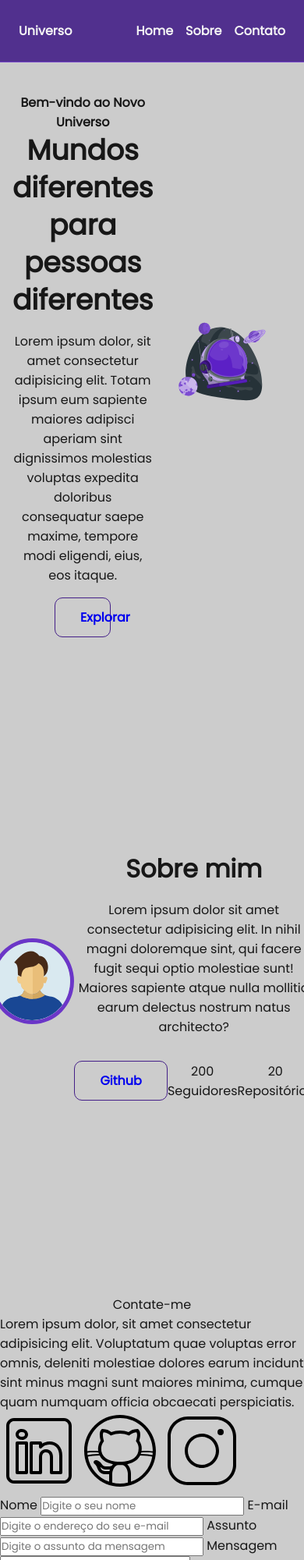
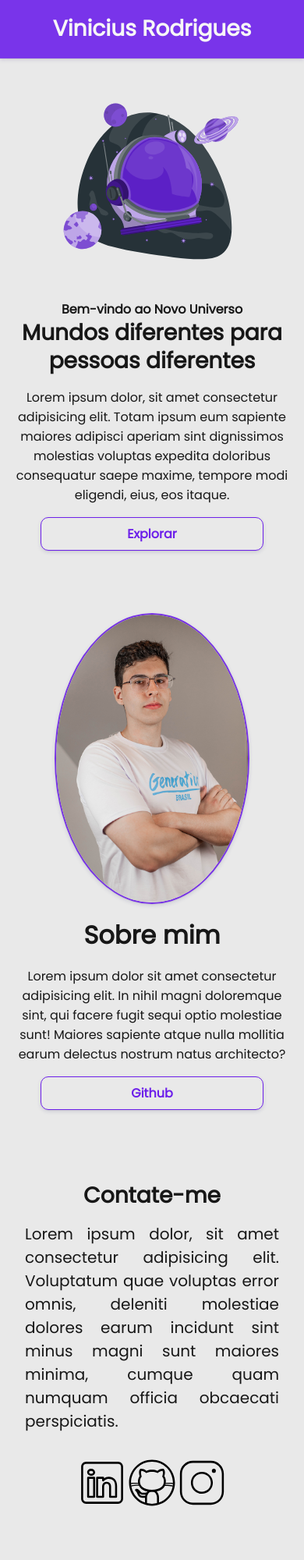
Before and after one commit to Vinicius-Rodriguess/portfolio, a plain HTML site: page index.html in a window 390 px wide. Shown: the top 2000 px of the page at 78% size. Drawn offline with Linux system fonts and the light colour scheme.

Commit message:
:sparkles: Adicionado Responsividade

```diff
--- a/assets/css/styles.css
+++ b/assets/css/styles.css
@@ -1,21 +1,21 @@
 * {
   margin: 0;
   padding: 0;
-    box-sizing:border-box;
+  box-sizing: border-box;
   text-decoration: none;
   outline: none;
   font-weight: 400;
-    font-family: 'Poppins', sans-serif;
+  font-family: "Poppins", sans-serif;
 }
 
 :root {
-    --purple-200: #9a7bd1;
-    --purple-500: #6b36c8;
-    --purple-800: #441f88;
-    --gray-200: #cccccc;
+  --blue-200: #813eeb;
+  --blue-500: #7631e5;
+  --blue-800: #6d20ea;
+  --gray-200: #e9e9e9;
   --gray-400: #505861;
   --black-800: #171717;
-    --white: #F9F9F9;
+  --white: #f9f9f9;
 }
 
 html {
@@ -37,17 +37,21 @@ a {
 }
 
 .botao {
+  padding: 0.5rem 2rem;
+  border: 1px solid var(--blue-800);
+  border-radius: 10px;
+  font-size: 1rem;
+  font-weight: 700;
   text-align: center;
-    padding: 12px 32px;
+  color: var(--blue-800);
   background: none;
-    border: 1px solid var(--purple-800);
-    border-radius: 10px;
-    font-weight: 700;
+  box-shadow: rgba(50, 50, 105, 0.15) 0px 2px 5px 0px, rgba(0, 0, 0, 0.05) 0px 1px 1px 0px;
+  transition: 0.2s ease all;
+}
 
-    &:hover {
-        background-color: var(--purple-800);
-        color: var(--white)
-    }
+.botao:hover {
+  color: var(--white);
+  background-color: var(--blue-800);
 }
 
 .flex {
@@ -56,36 +60,40 @@ a {
   align-items: center;
 }
 
-.menu_container{
-    height: 80px;
+/* Estilização - Seção Header */
+
+.menu_container {
   position: sticky;
   top: 0;
   width: 100%;
-    background-color: var(--purple-800);
-    border-bottom: 1px solid var(--purple-500);
+  height: 5rem;
+  border-bottom: 1px solid var(--blue-500);
+  box-shadow: rgba(50, 50, 105, 0.15) 0px 2px 5px 0px, rgba(0, 0, 0, 0.05) 0px 1px 1px 0px;
+  background-color: var(--blue-800);
   filter: opacity(0.9);
 }
 
 .menu_container a {
+  font-weight: 700;
   color: var(--white);
-    font-weight: 700;
-
-    &:hover {
-        color: var(--purple-200);
-    }
+  transition: 0.2s ease all;
 }
 
-.menu_content{
-    max-width: 1120px;
-    padding: 0 24px;
-    width: 100%;
+.menu_container a:hover {
+  color: var(--gray-200);
+}
+
+.menu_content {
   display: flex;
   justify-content: space-between;
+  width: 100%;
+  max-width: 1120px;
+  padding: 0 1.5rem;
 }
 
 .menu_list {
+  text-align: center;
   list-style: none;
-    text-align: center;
 }
 
 .menu_list li {
@@ -93,31 +101,31 @@ a {
 }
 
 #menu_content_sucess {
+  width: 100%;
   max-width: 1120px;
-    padding: 0 24px;
-    width: 100%;
-    display: flex;
-    justify-content: center;
+  padding: 0 1.5rem;
 }
 
+/* Estilização da Seção Home */
+
 .home_container {
+  height: calc(100vh - 6.25rem);
   max-width: 1120px;
-    margin: 16px auto;
+  margin: 1rem auto;
   padding: 0 1rem;
-    height: calc(100vh - 100px);
 }
 
 .home_container p,
 h1,
-h4{
+h4 {
+  font-size: 1rem;
   text-align: center;
-    font-size: 1rem;
 }
 
 .home_container h1 {
   font-size: 2.25rem;
+  font-weight: 700;
   line-height: 3rem;
-    font-weight: 700;
 }
 
 .home_container h4 {
@@ -133,19 +141,21 @@ h4{
 }
 
 .home_content {
+  flex-direction: column;
   width: 50vw;
-    flex-direction: column;
 }
 
 .home_content img {
   width: 75%;
 }
 
+/* Estilização da Seção Home - Página Sucess */
+
 .home_container_sucess {
+  height: calc(100vh - 12.5rem);
   max-width: 1120px;
-    margin: 16px auto;
+  margin: 1rem auto;
   padding: 0 1rem;
-    height: calc(100vh - 200px);
 }
 
 #home_sucess {
@@ -163,6 +173,8 @@ h4{
   padding: 1rem;
 }
 
+/* Estilização da Seção Sobre */
+
 .sobre_container {
   max-width: 1120px;
   margin: -1.25rem auto;
@@ -171,21 +183,24 @@ h4{
 }
 
 .sobre_container img {
-    width: 30%;
-    border: 5px solid var(--purple-500);
+  width: 70%;
+  margin: 1rem;
+  box-shadow: rgba(50, 50, 105, 0.15) 0px 2px 5px 0px, rgba(0, 0, 0, 0.05) 0px 1px 1px 0px;
+  height: 50%;
+  border: 2px solid var(--blue-500);
   border-radius: 50%;
 }
 
 .sobre_container h2 {
   font-size: 2rem;
+  font-weight: bold;
   line-height: 3rem;
   text-align: center;
-    font-weight: bold;
 }
 
 .sobre_container p {
+  margin: 1rem 0;
   text-align: center;
-    margin: 1rem 0;
 }
 
 .sobre_github {
@@ -196,12 +211,252 @@ h4{
   margin-left: 2rem;
 }
 
+/* Estilização da Seção Contact */
+
+.contato_container {
+  display: grid;
+  grid-template-columns: 1fr 1fr;
+  justify-content: center;
+  align-items: center;
+  gap: 1.25rem;
+  max-width: 1120px;
+  margin: 4rem auto 2rem;
+  padding: 0 2rem;
+}
+
+.contato_container h4 {
+  margin: 1rem 0;
+  font-size: 2rem;
+  font-weight: 700;
+}
+
+.contato_content {
+  flex-direction: column;
+  margin: 4rem 0 0 0;
+  font-size: 1.25rem;
+}
+
+.contato_content p {
+  display: block;
+  text-align: justify;
+}
+
+/* Estilização da Seção Redes Sociais*/
+
+.social_container {
+  display: flex;
+  justify-content: space-evenly;
+  margin: 2rem 0 0 0;
+}
+
+.social_icon {
+  width: 4.75rem;
+  height: 4.75rem;
+}
+
+.social_icon:hover {
+  filter: brightness(0) saturate(100%) invert(20%) sepia(24%) saturate(4557%)
+    hue-rotate(242deg) brightness(89%) contrast(108%);
+}
+
+/* Estilização da Seção Form*/
+
+form {
+  display: flex;
+  flex-direction: column;
+  margin: 7rem 0 0 0;
+  padding: 1.25rem;
+  border: none;
+}
+
+form label {
+  font-size: 1.25rem;
+  text-align: left;
+}
+
+form input,
+textarea {
+  width: 100%;
+  margin: 0.5rem 0 1rem;
+  padding: 0.5rem;
+  border-radius: 20px;
+  border: none;
+  font-size: 1rem;
+  box-shadow: rgba(50, 50, 105, 0.15) 0px 2px 5px 0px, rgba(0, 0, 0, 0.05) 0px 1px 1px 0px;
+}
+
+textarea {
+  resize: none;
+}
+
+form span {
+  margin-bottom: 0.5rem;
+  margin-left: 0.75rem;
+  font-size: 0.75rem;
+  line-height: 1.25rem;
+  color: red;
+}
+
+/* Estilização da Seção Footer */
+
 footer {
   margin: 0;
-    padding: 32px;
-    color: var(--white);
-    background-color: var(--purple-500);
-    filter: opacity(0.9);
+  padding: 2rem;
   font-weight: bold;
   text-align: center;
+  box-shadow: rgba(50, 50, 105, 0.15) 0px 2px 5px 0px, rgba(0, 0, 0, 0.05) 0px 1px 1px 0px;
+  color: var(--white);
+  background-color: var(--blue-500);
+  filter: opacity(0.9);
 }
+
+/* Modo Responsivo */
+
+/* Smartphone - Telas até 490px */
+
+@media screen and (max-width: 490px) {
+  body {
+    display: flex;
+    flex-direction: column;
+    min-height: 100vh;
+  }
+
+  main {
+    display: flex;
+    flex: 1;
+    flex-direction: column;
+  }
+
+  footer {
+    margin-top: auto;
+  }
+
+  /* Ajustes no Menu*/
+
+  .menu_container {
+    height: auto;
+    padding: 1rem 0;
+  }
+
+  .menu_content {
+    justify-content: center;
+    max-width: 100%;
+    /* padding: 1rem; */
+  }
+
+  #titulo a {
+    font-size: 1.75rem;
+  }
+
+  .menu_list {
+    display: none;
+  }
+
+  /* Ajustes na Seção Home*/
+
+  .home_container {
+    flex-direction: column-reverse;
+    width: 100%;
+    height: auto;
+    margin-top: 2rem;
+  }
+
+  .home_content {
+    width: 100%;
+  }
+
+  .home_content h1 {
+    font-size: 1.75rem;
+    line-height: 2.25rem;
+  }
+
+  .home_content .botao,
+  img {
+    width: 80%;
+  }
+
+  /* .home_content img{
+        width: 80%;
+    } */
+
+  #home_texto {
+    margin-top: 0.5rem;
+  }
+
+  #home_imagem {
+    margin-bottom: 0;
+  }
+
+  /* Ajustes na Seção About*/
+
+  .sobre_container {
+    flex-direction: column;
+    width: 100%;
+    height: auto;
+    margin-top: 3rem;
+  }
+
+  .sobre_container img {
+    width: 70%;
+  }
+
+  .sobre_container h1 {
+    font-size: 1.75rem;
+    line-height: 2.25rem;
+  }
+
+  .sobre_github {
+    flex-direction: column;
+    gap: 0.5rem;
+  }
+
+  .sobre_github p {
+    display: none;
+  }
+
+  .sobre_github .botao {
+    width: 80%;
+  }
+
+  /* Ajustes Contato */
+
+  .contato_container {
+    grid-template-columns: 1fr;
+    width: 100%;
+    height: auto;
+    margin-top: 2rem;
+    padding: 0 1rem;
+  }
+
+  .contato_content {
+    width: 100%;
+  }
+
+  .contato_content h4 {
+    font-size: 1.75rem;
+    line-height: 2.25rem;
+  }
+
+  .contato_content p {
+    margin: 1rem;
+  }
+
+  /* Ajustes da Seção Redes Sociais */
+
+  .social_container {
+    justify-content: center;
+    width: 100%;
+  }
+
+  .social_icon {
+    width: 4rem;
+    height: 4rem;
+  }
+
+  /* Ajustes da Seção Form */
+
+  form {
+    margin: 1rem 0 0 0;
+    padding: 1rem;
+  }
+}
--- a/index.html
+++ b/index.html
@@ -1,44 +1,31 @@
 <!DOCTYPE html>
 <html lang="pt-br">
-
   <head>
-
-     <!-- Fontes do Google -->
-     <link rel="preconnect" href="https://fonts.googleapis.com">
-     <link rel="preconnect" href="https://fonts.gstatic.com" crossorigin>
-
-     <!-- Fonte do Google - Poppins -->
-     <link href="https://fonts.googleapis.com/css2?family=Poppins&display=swap" rel="stylesheet">
-
-     <meta charset="UTF-8">
-    <meta name="viewport" content="width=device-width, initial-scale=1.0">
-    <meta name="description" content="Projeto Portfólio">
-    <meta name="author" content="Vinicius Rodrigues">
-    <meta name="keywords" content="HTML, CSS, JavaScript">
+    <link rel="preconnect" href="https://fonts.googleapis.com" />
+    <link rel="preconnect" href="https://fonts.gstatic.com" crossorigin />
+    <link
+      href="https://fonts.googleapis.com/css2?family=Poppins&display=swap"
+      rel="stylesheet"
+    />
+    <meta charset="UTF-8" />
+    <meta name="viewport" content="width=device-width, initial-scale=1.0" />
+    <meta name="description" content="Projeto Portfólio" />
+    <meta name="author" content="Vinicius Rodrigues" />
+    <meta name="keywords" content="HTML, CSS, JavaScript" />
     <link rel="icon" href="./assets/img/favicon.svg" />
-
-    <!--  Link para a Folha de Estilos CSS -->
-    <link rel="stylesheet" href="./assets/css/styles.css">
-
+    <link rel="stylesheet" href="./assets/css/styles.css" />
     <title>Portfólio do Vinicius</title>
   </head>
 
   <body>
-
-    <!-- Cabeçalho da Página -->
     <header class="flex menu_container">
-
       <div id="header_content" class="menu_content">
-
-            <!-- Título do Cabeçalho -->
         <div id="titulo">
-                <a href="#">Universo</a>
+          <a href="#">Vinicius Rodrigues</a>
         </div>
 
-            <!-- Menu -->
         <div id="menu" class="flex">
           <nav>
-                    <!-- Marcadores não Ordenados para criar as opções do menu -->
             <ul class="flex menu_list">
               <li><a href="#">Home</a></li>
               <li><a href="#about">Sobre</a></li>
@@ -47,23 +34,19 @@
           </nav>
         </div>
       </div>
-
     </header>
 
-    <!-- Seção Principal da Página -->
     <main>
-
-        <!-- Seção home -->
       <section id="home" class="flex home_container">
-
-            <!-- Texto da Seção Home -->
         <article id="home_texto" class="flex home_content">
-
           <h4>Bem-vindo ao Novo Universo</h4>
           <h1>Mundos diferentes para pessoas diferentes</h1>
-                <p>Lorem ipsum dolor, sit amet consectetur adipisicing elit. Totam ipsum eum sapiente maiores adipisci
-                    aperiam sint dignissimos molestias voluptas expedita doloribus consequatur saepe maxime, tempore
-                    modi eligendi, eius, eos itaque.</p>
+          <p>
+            Lorem ipsum dolor, sit amet consectetur adipisicing elit. Totam
+            ipsum eum sapiente maiores adipisci aperiam sint dignissimos
+            molestias voluptas expedita doloribus consequatur saepe maxime,
+            tempore modi eligendi, eius, eos itaque.
+          </p>
           <a
             href="https://github.com/Vinicius-Rodriguess"
             target="_blank"
@@ -71,31 +54,28 @@
           >
             Explorar
           </a>
-
         </article>
 
-            <!-- Imagem da Seção Home -->
         <article id="home_imagem" class="flex home_content">
-                <img src="./assets/img/astronauta.svg" alt="Capacete de Astronauta Animado">
+          <img
+            src="./assets/img/astronauta.svg"
+            alt="Capacete de Astronauta Animado"
+          />
         </article>
-
       </section>
 
-        <!-- Seção sobre -->
       <section id="about" class="flex sobre_container">
+        <img src="./assets/img/Vinicius Rodrigues  (4).jpg" alt="Foto do Perfil do Github" />
 
-            <!-- Imagem da Seção Sobre -->
-            <img
-                src="./assets/img/user_01.svg"
-                alt="Foto do Perfil do Github"
-            >
-
-            <!-- Texto da Seção Sobre -->
         <article id="about_texto">
           <h2>Sobre mim</h2>
-                <p>Lorem ipsum dolor sit amet consectetur adipisicing elit. In nihil magni doloremque sint, qui facere fugit sequi optio molestiae sunt! Maiores sapiente atque nulla mollitia earum delectus nostrum natus architecto?</p>
+          <p>
+            Lorem ipsum dolor sit amet consectetur adipisicing elit. In nihil
+            magni doloremque sint, qui facere fugit sequi optio molestiae sunt!
+            Maiores sapiente atque nulla mollitia earum delectus nostrum natus
+            architecto?
+          </p>
 
-                <!-- Detalhes do Github -->
           <div id="about_github" class="flex sobre_github">
             <a
               href="https://github.com/Vinicius-Rodriguess"
@@ -107,48 +87,52 @@
             <p>200 Seguidores</p>
             <p>20 Repositórios</p>
           </div>
-
         </article>
       </section>
 
-        <!-- Seção de Contato -->
-        <section id="contact">
+      <section id="contact" class="contato_container">
+        <article id="redes_sociais" class="contato_content">
+          <h4>Contate-me</h4>
+          <p>
+            Lorem ipsum dolor, sit amet consectetur adipisicing elit. Voluptatum
+            quae voluptas error omnis, deleniti molestiae dolores earum incidunt
+            sint minus magni sunt maiores minima, cumque quam numquam officia
+            obcaecati perspiciatis.
+          </p>
 
-            <h4>Contate-me</h4>
-            <p>Lorem ipsum dolor, sit amet consectetur adipisicing elit. Voluptatum quae voluptas error omnis, deleniti molestiae dolores earum incidunt sint minus magni sunt maiores minima, cumque quam numquam officia obcaecati perspiciatis.</p>
-
-            <!-- Redes Sociais -->
-            <div id="icones_redes_sociais">
+          <div id="icones_redes_sociais" class="social_container">
             <a href="" target="_blank">
               <img
                 src="./assets/img/linkedin.svg"
                 alt="Logo do LinkedIn"
-                    >
+                class="social_icon"
+              />
             </a>
             <a href="" target="_blank">
               <img
                 src="./assets/img/github.svg"
                 alt="Logo do Github"
-                    >
+                class="social_icon"
+              />
             </a>
             <a href="" target="_blank">
               <img
                 src="./assets/img/instagram.svg"
                 alt="Logo do Instagram"
-                    >
+                class="social_icon"
+              />
             </a>
           </div>
+        </article>
 
-            <!-- Formulário de Contato -->
-            <form action="" method="POST">
-
+        <form action="#" method="POST">
           <label for="nome">Nome</label>
           <input
             id="nome"
             type="text"
             name="nome"
             placeholder="Digite o seu nome"
-                >
+          />
           <span id="txtNome"></span>
 
           <label for="email">E-mail</label>
@@ -157,7 +141,7 @@
             type="text"
             name="email"
             placeholder="Digite o endereço do seu e-mail"
-                >
+          />
           <span id="txtEmail"></span>
 
           <label for="assunto">Assunto</label>
@@ -166,7 +150,7 @@
             type="text"
             name="assunto"
             placeholder="Digite o assunto da mensagem"
-                >
+          />
           <span id="txtAssunto"></span>
 
           <label for="mensagem">Mensagem</label>
@@ -174,20 +158,13 @@
             id="mensagem"
             name="mensagem"
             placeholder="Digite a sua mensagem"
-                >
-                </textarea>
+          ></textarea>
 
-                <button type="submit">Enviar</button>
+          <button type="submit" class="botao">Enviar</button>
         </form>
-
       </section>
-
     </main>
 
-    <!-- Rodapé da Página -->
-    <footer>
-        Feito com 🧡 por Vinicius Rodrigues - 2025
-    </footer>
+    <footer>Feito por Vinicius Rodrigues - &copy;2025</footer>
   </body>
-
 </html>
```
Also changed, not shown: sucess.html (+35 -30 lines), assets/img/Vinicius Rodrigues  (4).jpg (added). Lines whose indentation alone changed are shown as unchanged.
